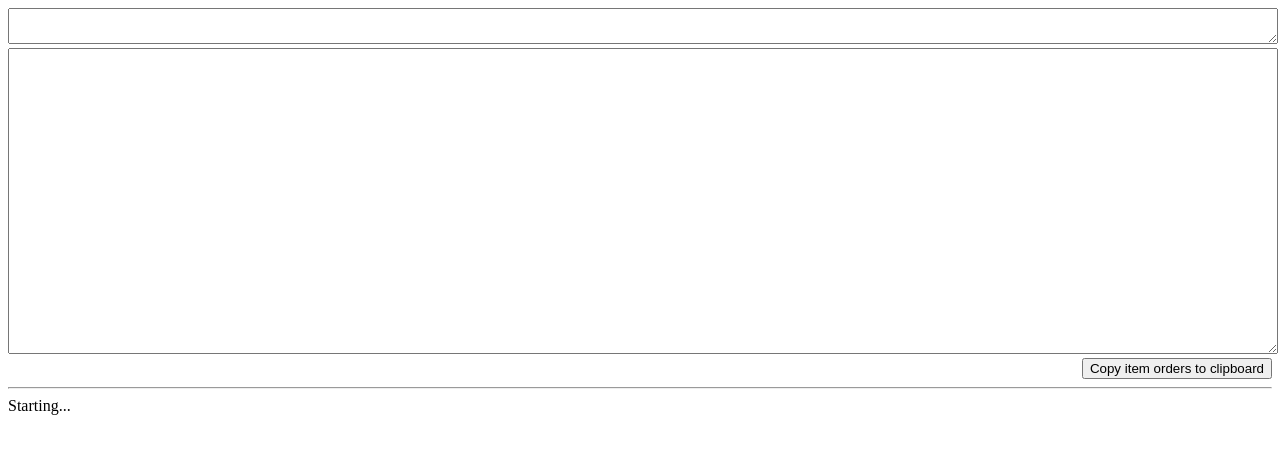
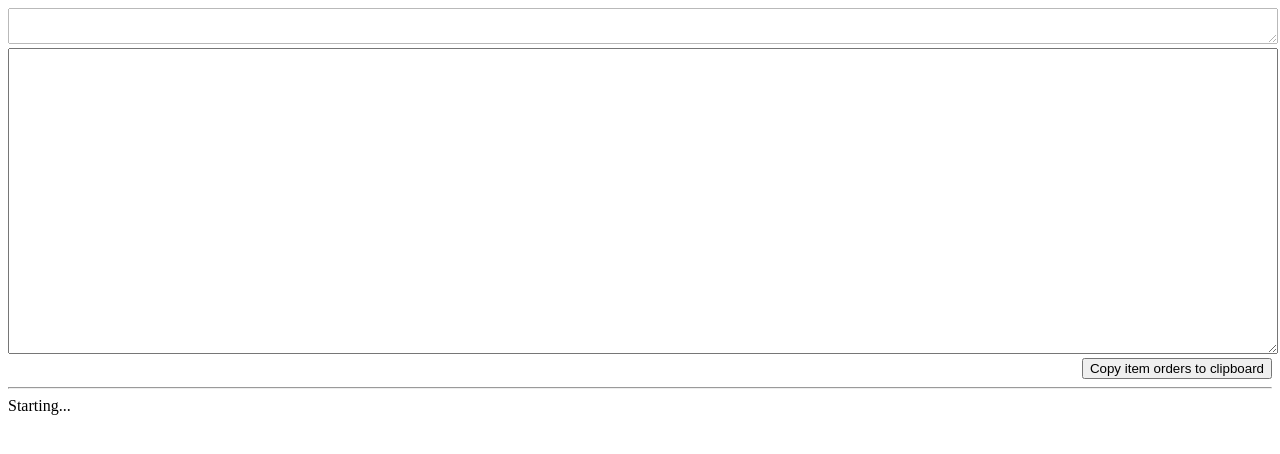
Before and after one commit to rockysims/eflip, a website: page public/export.html in a window 1280 px wide. Drawn offline with nearby package versions, Linux system fonts and the light colour scheme; no server answers.

Commit message:
Changed markText textarea opacity to 0.5 (so that it doesn't draw the eye so much).

```diff
--- a/public/export.html
+++ b/public/export.html
@@ -27,7 +27,7 @@
 	<script src="export.js"></script>
 </head>
 <body>
-	<textarea id="markText" style="width: 100%; height: 30px; font-size: 8px;"></textarea>
+	<textarea id="markText" style="width: 100%; height: 30px; font-size: 8px; opacity: 0.5;"></textarea>
 	<script type="text/javascript">
 		const markTextElem = document.querySelector('#markText');
 		const outputDiv = document.querySelector('#outputDiv');
```
